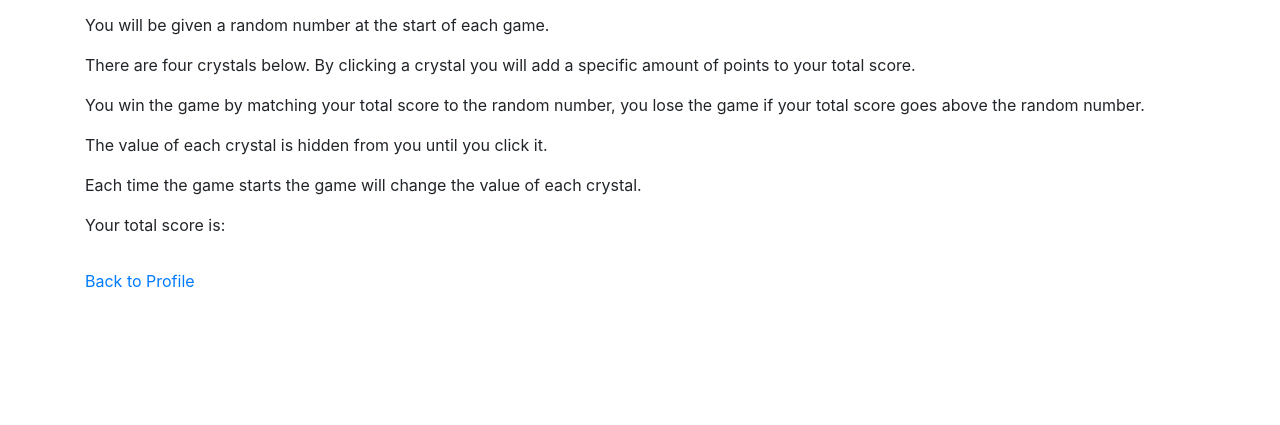
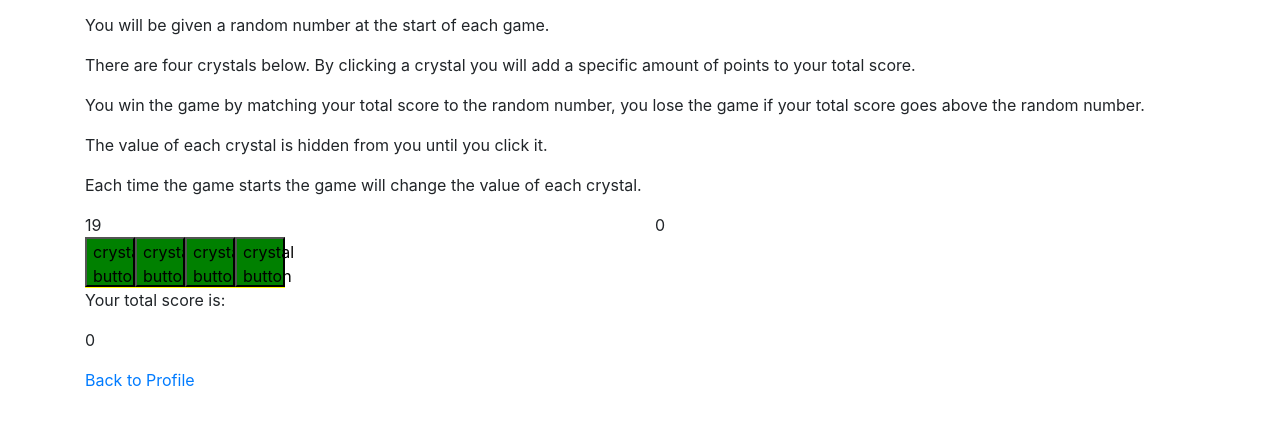
Before and after one commit to kiselblat/unit-4-game, a plain HTML site: page index.html in a window 1280 px wide. Shown: the part 89-514 px from the top of the page. Drawn offline with nearby package versions, Linux system fonts and the light colour scheme.

Commit message:
corrected ready function page populates now

```diff
--- a/assets/css/style.css
+++ b/assets/css/style.css
@@ -0,0 +1,10 @@
+#crystals {
+  background-color: yellow;
+  display: inline-block;
+}
+
+.crystal-button {
+  background-color: green;
+  height: 50px;
+  width: 50px;
+}
--- a/assets/javascript/game.js
+++ b/assets/javascript/game.js
@@ -1,13 +1,24 @@
 var growCrystals = function() {
   for (i = 0; i < 4; i++) {
-    var crystalButton = $('<button></button>');
-    scoreValue = Math.floor(Math.random() * 10) + 1;
+    var crystalButton = $("<button>");
+    scoreValue = Math.floor(Math.random() * 12) + 1;
     console.log(scoreValue);
-    crystalButton.text("crystal");
-    crystalButton.addClass('crystal-button');
+    crystalButton.attr('class' , 'crystal-button');
     crystalButton.attr('score-value' , scoreValue);
+    crystalButton.text('crystal button' , scoreValue);
+    console.log(crystalButton);
     $('#crystals').append(crystalButton);
   }
 }
 
-growCrystals();
+var pickTargetNumber = function() {
+  return (Math.floor(Math.random()) * 120) + 19;
+}
+
+
+$('document').ready(function() {
+  var targetNumber = pickTargetNumber();
+  $('#target-number').text(targetNumber);
+  console.log(targetNumber)
+  growCrystals();
+});
--- a/index.html
+++ b/index.html
@@ -10,9 +10,9 @@
     <link rel="stylesheet" type="text/css" href="assets/css/reset.css">
     <!-- bootstrap -->
     <link rel="stylesheet" type="text/css" href="assets/css/bootstrap.css">
-    <script type="text/javascript" src="assets/javascript/bootstrap.js"></script>
     <!-- jquery -->
-    <script type="text/javascript" src="assets/javascript/jquery-3.4.1.js"></script>
+    <!-- <script type="text/javascript" src="assets/javascript/jquery-3.4.1.js"></script> -->
+    <script src="https://ajax.googleapis.com/ajax/libs/jquery/3.4.0/jquery.min.js"></script>
     <!-- custom -->
     <link rel="stylesheet" type="text/css" href="assets/css/style.css">
     <script type="text/javascript" src="assets/javascript/game.js"></script>
@@ -48,10 +48,10 @@
             <div class="row">
                 <!-- <div class="col-md-2"></div> -->
                 <div class="col-md">
-                    <div id="target-number"></div>
+                    <div id="target-number">0</div>
                 </div>
                 <div class="col-md">
-                    <div id="scoreboard"></div>
+                    <div id="scoreboard">0</div>
                 </div>
                 <!-- <div class="col-md-2"></div> -->
             </div>
@@ -66,7 +66,7 @@
                 <!-- <div class="col-md-2"></div> -->
                 <div class="col-md">
                     <p>Your total score is:</p>
-                    <div id="total-score"></div>
+                    <div id="total-score">0</div>
                 </div>
                 <!-- <div class="col-md-2"></div> -->
             </div>
```
